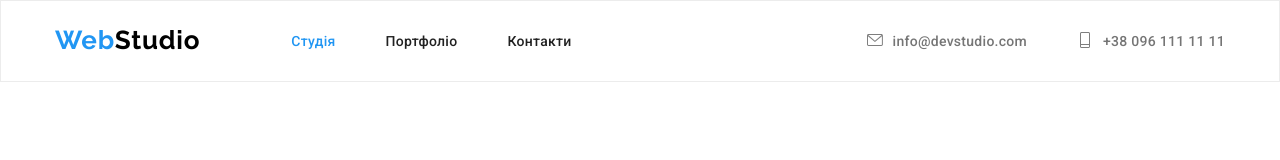
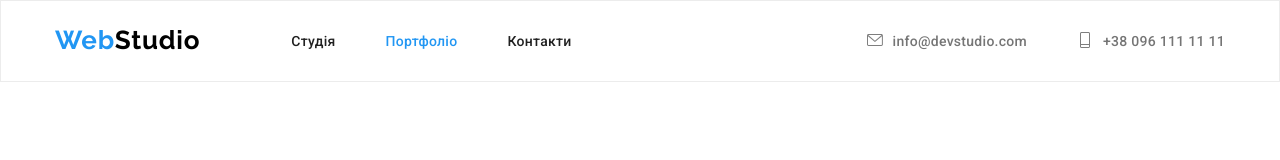
Before and after one commit to MelnykY/goit-markup-hw-06, a plain HTML site: page portfolio.html in a window 1280 px wide. Shown: the top 160 px of the page. Drawn offline with Linux system fonts and the light colour scheme.

Commit message:
.current / nav edited

```diff
--- a/portfolio.html
+++ b/portfolio.html
@@ -25,10 +25,10 @@
             <nav class="nav">
                 <ul class="nav__list list">
                     <li class="nav__item">
-                        <a class="link current" href="./index.html" target="_self" rel="noopener noreferrer">Студія</a>
+                        <a class="link" href="./index.html" target="_self" rel="noopener noreferrer">Студія</a>
                     </li>
                     <li class="nav__item">
-                        <a class="link" href="./portfolio.html" target="_self" rel="noopener noreferrer">Портфоліо</a>
+                        <a class="link current" href="./portfolio.html" target="_self" rel="noopener noreferrer">Портфоліо</a>
                     </li>
                     <li class="nav__item">
                         <a class="link" href="#" target="_self" rel="noopener noreferrer">Контакти</a>
```
